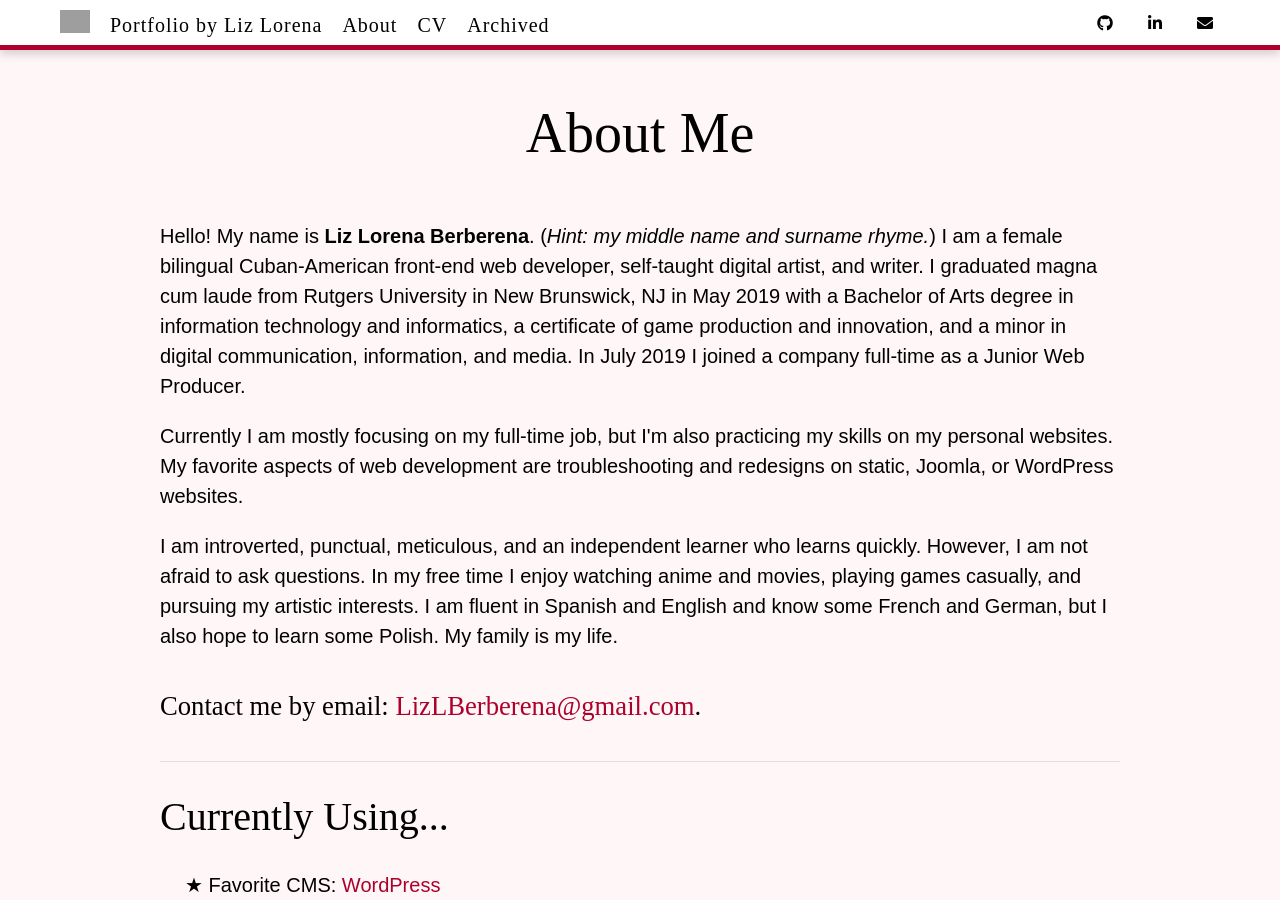
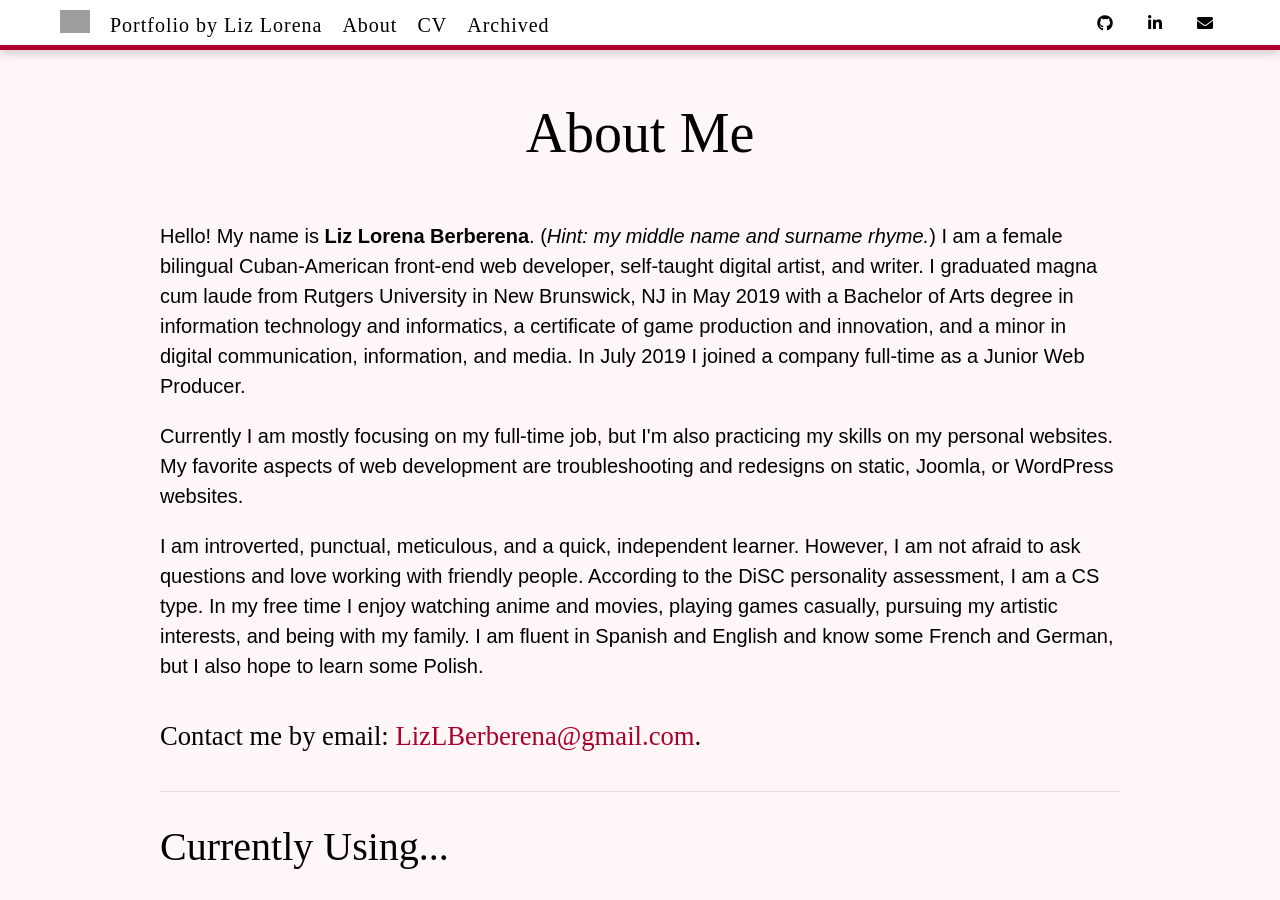
Before and after one commit to liz-lorena/mid-2019, a Jekyll site: the page built from about/index.html, in a window 1280 px wide and 900 px high. Built offline with Jekyll 4.4.1, drawn with Linux system fonts in a browser that asks for light colours; nearby versions of some CDN libraries.

Commit message:
Update index.html

```diff
--- a/about/index.html
+++ b/about/index.html
@@ -9,7 +9,7 @@ title: About
 
 	<p>Currently I am mostly focusing on my full-time job, but I'm also practicing my skills on my personal websites. My favorite aspects of web development are troubleshooting and redesigns on static, Joomla, or WordPress websites.</p>
 
-	<p>I am introverted, punctual, meticulous, and an independent learner who learns quickly. However, I am not afraid to ask questions. In my free time I enjoy watching anime and movies, playing games casually, and pursuing my artistic interests. I am fluent in Spanish and English and know some French and German, but I also hope to learn some Polish. My family is my life.</p>
+	<p>I am introverted, punctual, meticulous, and a quick, independent learner. However, I am not afraid to ask questions and love working with friendly people. According to the DiSC personality assessment, I am a CS type. In my free time I enjoy watching anime and movies, playing games casually, pursuing my artistic interests, and being with my family. I am fluent in Spanish and English and know some French and German, but I also hope to learn some Polish.</p>
 
 	<h4>
 		Contact me by email: <a href="mailto:lizlberberena@gmail.com"><email></email></a>.
```
